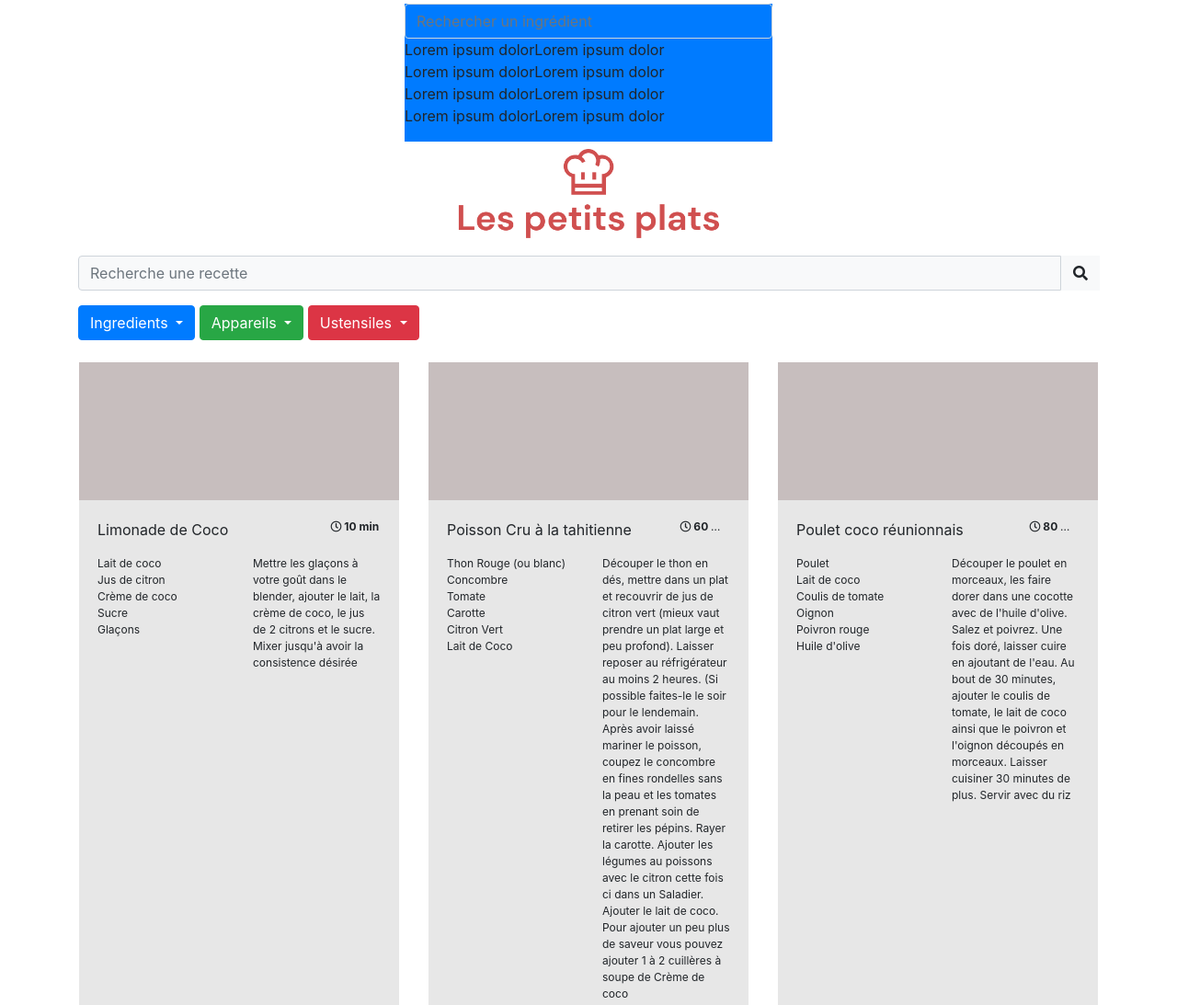
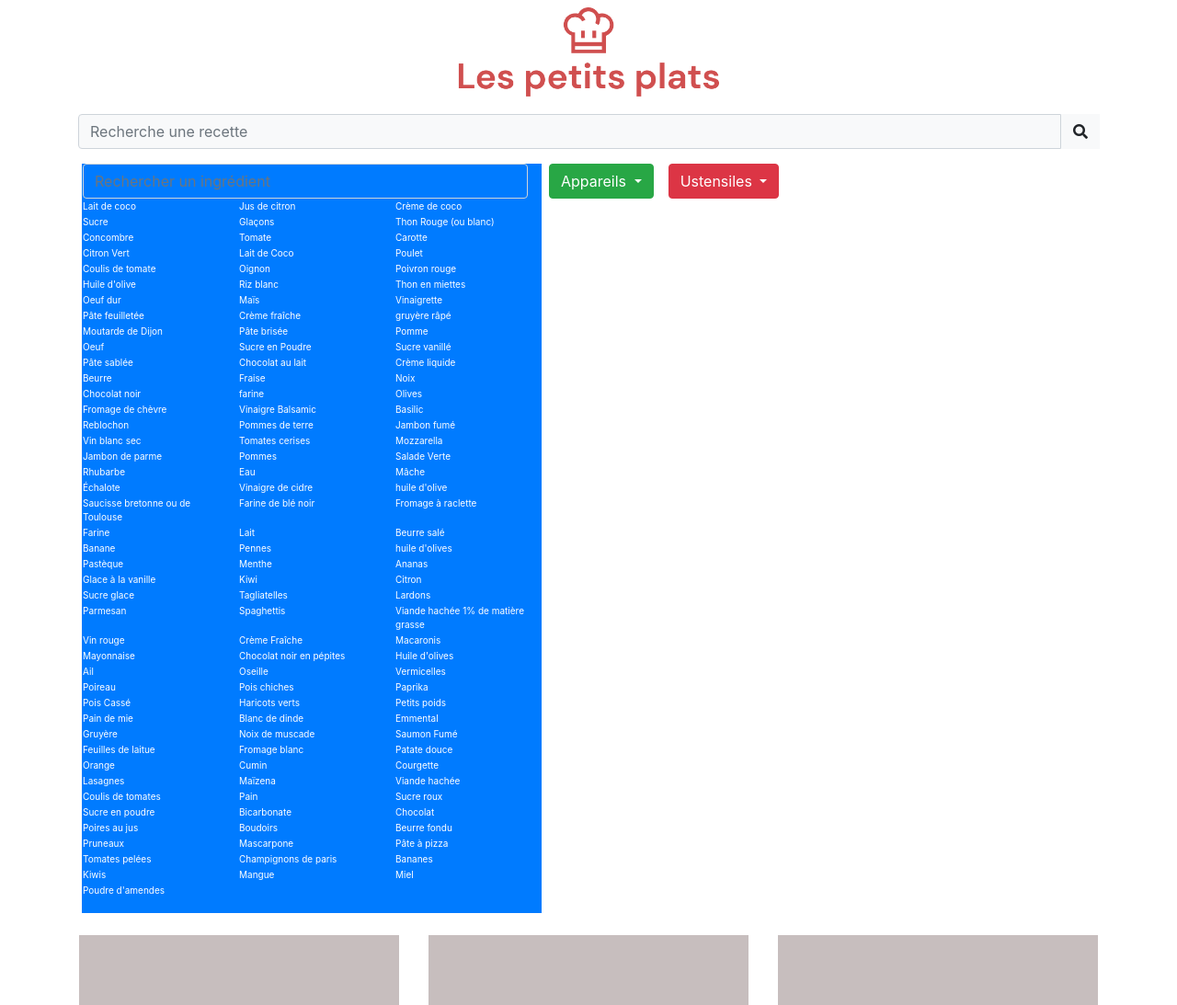
Before and after one commit to kamgakamga/petits-plats, a plain HTML site: page index.html in a window 1280 px wide. Shown: the top 1093 px of the page at 92% size. Drawn offline with nearby package versions, Linux system fonts and the light colour scheme.

Commit message:
suite de la mise en place des filtres

```diff
--- a/index.html
+++ b/index.html
@@ -43,23 +43,23 @@
                 </div>
         </div>  -->
 
-<div class="row m-1">
+<!-- <div class="row m-1">
         <div class="bg-primary container" style="max-width: 400px;">
                 <div class="row" style="max-width: 400px;">
                      <input type="text" class="form-control bg-primary" placeholder="Rechercher un ingrédient">
                 </div>
-                <ul class="row">
-                        <li class="">Lorem ipsum dolor </li>
-                        <li class="">Lorem ipsum dolor </li>
-                        <li class="">Lorem ipsum dolor </li>
-                        <li class="">Lorem ipsum dolor </li>
-                        <li class="">Lorem ipsum dolor </li>
-                        <li class="">Lorem ipsum dolor </li>
-                        <li class="">Lorem ipsum dolor </li>
-                        <li class="">Lorem ipsum dolor </li>
+                <ul class="ingredient-items">
+                        <li class="ingredient-item">Lorem ipsum dolor </li>
+                        <li class="ingredient-item">Lorem ipsum dolor </li>
+                        <li class="ingredient-item">Lorem ipsum dolor </li>
+                        <li class="ingredient-item">Lorem ipsum dolor </li>
+                        <li class="ingredient-item">Lorem ipsum dolor </li>
+                        <li class="ingredient-item">Lorem ipsum dolor </li>
+                        <li class="ingredient-item">Lorem ipsum dolor </li>
+                        <li class="ingredient-item">Lorem ipsum dolor </li>
                 </ul>
         </div>
-</div>
+</div> -->
 <script type="module" src="js/app.js"></script>
 <script src="assets/data/recipes.js"></script>
 </body>
--- a/js/app.js
+++ b/js/app.js
@@ -44,7 +44,7 @@ header.classList.add("mb-2","mt-2");
 header.classList.add("header");
 header.innerHTML=`<img src="img/15973932905401_logo.png" class="header" alt="logo les petits plats">`
 buildSearchForm();
-buildDropDown();
+buildDropDown(tab_ingredients);
 let cardSection = document.createElement("section");
 main.appendChild(cardSection);
 let rows = document.createElement("div");
--- a/js/helper.js
+++ b/js/helper.js
@@ -24,8 +24,8 @@ export function buildSearchForm(){
 
 export function buildCardPlats(element) {
    let ingredientItem = "";
-   console.log(element);
-   console.log(element.ingredients);
+  //  console.log(element);
+  //  console.log(element.ingredients);
    for(let i = 0; i< element.ingredients.length; i++) {
       ingredientItem += "<li class=\"photographe__detail__container__tag__item\">"+element.ingredients[i].ingredient+"</li>";
     }
@@ -68,20 +68,24 @@ export function buildCardPlats(element) {
          }
 }
 
-export function buildDropDown(){
+export function buildDropDown(ingredients){
     const dropDownSection = document.createElement("section");
+    let  ingredientItem ="";
+
+    for(let i = 0; i< ingredients.length; i++) {
+      ingredientItem += "<li class=\"ingredient-item\">"+ingredients[i]+"</li>";
+    }
     dropDownSection.classList.add("mb-2");
-          dropDownSection.innerHTML=` <div class="dropdown">
-          <a class="btn btn-primary dropdown-toggle" href="#" role="button" id="dropdownMenuLink" data-bs-toggle="dropdown" aria-expanded="false">
-            Ingredients
-          </a>
-          <ul class="dropdown-menu" aria-labelledby="dropdownMenuLink">
-            <li><a class="dropdown-item" href="#">Action</a></li>
-            <li><a class="dropdown-item" href="#">Another action</a></li>
-            <li><a class="dropdown-item" href="#">Something else here</a></li>
+          dropDownSection.innerHTML=`<div class="row m-1">
+                <div class="bg-primary" style="max-width: 500px;">
+                        <div class="row" style="max-width: 500px;">
+                            <input type="text" class="form-control bg-primary ml-3" style="width: 100%;" placeholder="Rechercher un ingrédient">
+                        </div>
+                        <ul class="ingredient-items">
+                              ${ingredientItem}
                         </ul>
                 </div>
-  <div class="dropdown">
+              <div class="dropdown ml-2 mr-2">
                       <a class="btn btn-success dropdown-toggle" href="#" role="button" id="dropdownMenuLink" data-bs-toggle="dropdown" aria-expanded="false">
                       Appareils
                       </a>
@@ -91,7 +95,7 @@ export function buildDropDown(){
                         <li><a class="dropdown-item" href="#">Something else here</a></li>
                       </ul>
               </div>
-       <div class="dropdown">
+              <div class="dropdown ml-2 mr-2">
                   <a class="btn btn-danger dropdown-toggle" href="#" role="button" id="dropdownMenuLink" data-bs-toggle="dropdown" aria-expanded="false">
                     Ustensiles
                   </a>
@@ -100,6 +104,7 @@ export function buildDropDown(){
                     <li><a class="dropdown-item" href="#">Another action</a></li>
                     <li><a class="dropdown-item" href="#">Something else here</a></li>
                   </ul>
+                </div>
         </div>`;
 
         document.querySelector("main").appendChild(dropDownSection);
--- a/styles/sass/index.scss
+++ b/styles/sass/index.scss
@@ -59,3 +59,19 @@ li{
 input:placeholder{
         color: aliceblue;
 }
+
+.ingredient-items{
+        display: flex;
+        justify-content: space-between;
+        flex-direction: row;
+        flex-wrap: wrap;
+        .ingredient-item{
+                padding: 1px;
+                width: 32%;
+                margin: 1 2px 1px 2px;
+                // background-color: aqua;
+                font-size: 10px;
+                color: white;
+        }
+
+}
```
Also changed, not shown: styles/css/index.css, 1 other file. Lines whose indentation alone changed are shown as unchanged.
